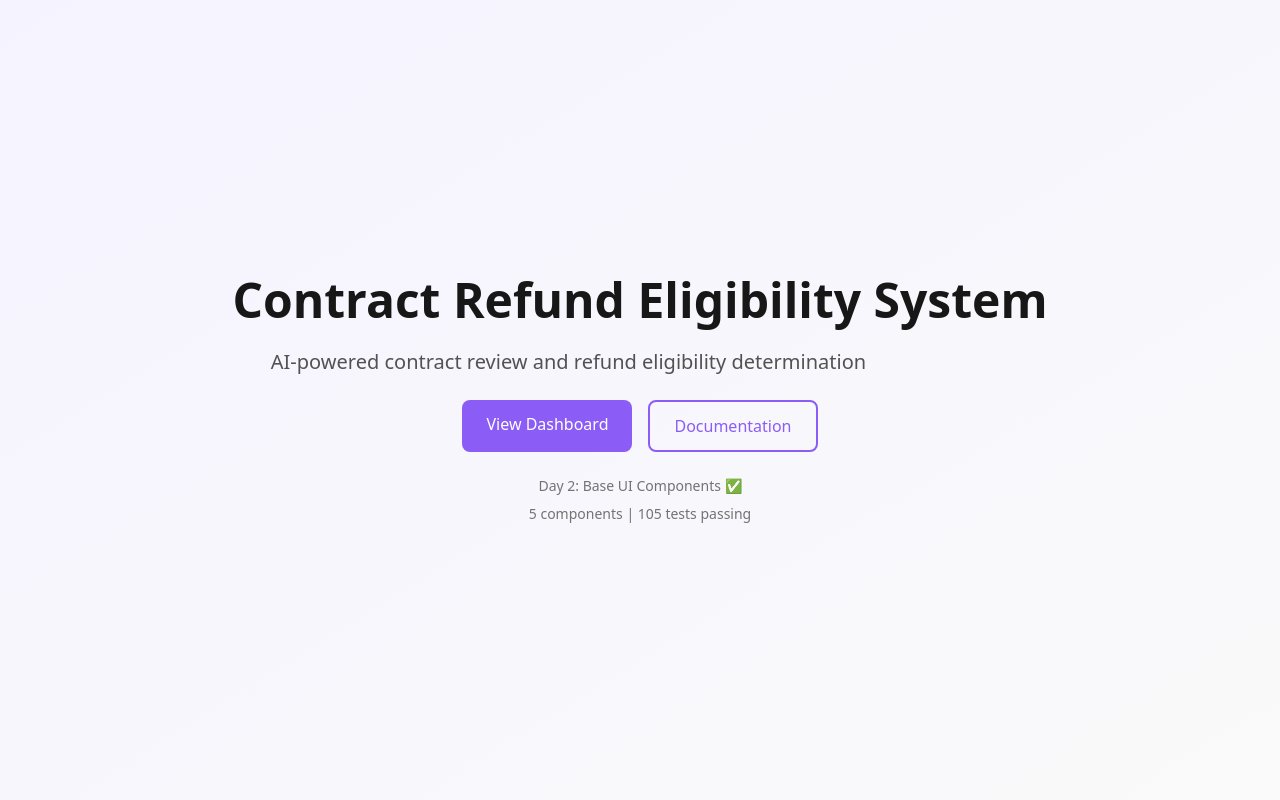
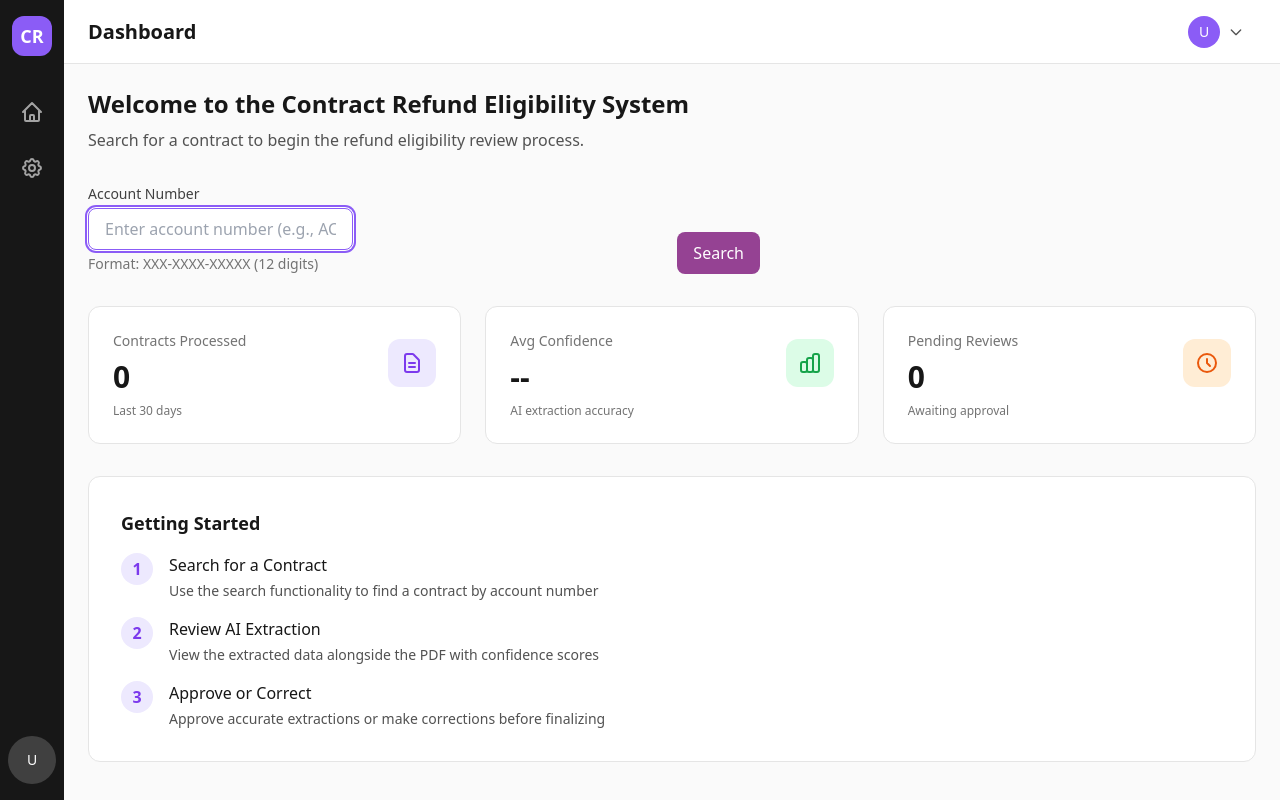
Before and after one commit to charlop/chatbot, a Next.js app in the folder project/frontend/: page / in a window 1280 px wide. Built offline with nearby package versions, Linux system fonts and the light colour scheme; no server answers.

Commit message:
remove splash screen

```diff
--- a/project/frontend/app/layout.tsx
+++ b/project/frontend/app/layout.tsx
@@ -5,7 +5,7 @@ import { ToastProvider } from "@/components/ui/Toast";
 
 export const metadata: Metadata = {
   title: "Contract Refund Eligibility System",
-  description: "AI-powered contract review and refund eligibility determination",
+  description: "Contract review and refund eligibility determination",
   icons: {
     icon: '/favicon.ico',
   },
--- a/project/frontend/app/page.tsx
+++ b/project/frontend/app/page.tsx
@@ -1,34 +1,237 @@
-import Link from 'next/link';
+'use client';
+
+import { useState } from 'react';
+import { useRouter } from 'next/navigation';
+import { Layout } from '@/components/layout/Layout';
+import { SearchBar } from '@/components/search/SearchBar';
+import { RecentSearches } from '@/components/search/RecentSearches';
+import { SearchResults } from '@/components/search/SearchResults';
+import { SearchContractResponse } from '@/lib/api/contracts';
 
 export default function Home() {
+  const router = useRouter();
+  const [searchValue, setSearchValue] = useState('');
+  const [refreshRecentSearches, setRefreshRecentSearches] = useState(0);
+  const [searchResult, setSearchResult] = useState<SearchContractResponse | null>(null);
+
+  const handleSearchSuccess = (result: SearchContractResponse) => {
+    // Store the search result to display
+    setSearchResult(result);
+
+    // Refresh recent searches to show the new search
+    setRefreshRecentSearches((prev) => prev + 1);
+  };
+
+  const handleNewSearch = () => {
+    // Clear the search result and reset the search value
+    setSearchResult(null);
+    setSearchValue('');
+  };
+
+  const handleViewDetails = (contractId: string) => {
+    // Navigate to contract details page
+    router.push(`/contracts/${contractId}`);
+  };
+
+  const handleRecentSearchSelect = (accountNumber: string) => {
+    // Pre-populate search bar with selected account number
+    setSearchValue(accountNumber);
+    // Optionally trigger search automatically
+    // For now, just populate the field so user can review and click Search
+  };
+
+  const handleRecentSearchesClear = () => {
+    setRefreshRecentSearches((prev) => prev + 1);
+  };
+
   return (
-    <main className="flex min-h-screen flex-col items-center justify-center p-24 bg-gradient-to-br from-primary-50 to-neutral-50 dark:from-neutral-900 dark:to-neutral-800 transition-colors">
-      <div className="text-center space-y-6">
-        <h1 className="text-5xl font-bold text-neutral-900 dark:text-neutral-100">
-          Contract Refund Eligibility System
-        </h1>
-        <p className="mt-4 text-xl text-neutral-600 dark:text-neutral-400 max-w-2xl">
-          AI-powered contract review and refund eligibility determination
-        </p>
-        <div className="mt-8 flex gap-4 justify-center">
-          <Link
-            href="/dashboard"
-            className="px-6 py-3 bg-primary-500 text-white rounded-md hover:bg-primary-600 transition-colors font-medium"
-          >
-            View Dashboard
-          </Link>
-          <a
-            href="https://github.com"
-            className="px-6 py-3 border-2 border-primary-500 text-primary-500 rounded-md hover:bg-primary-50 transition-colors font-medium"
-          >
-            Documentation
-          </a>
+    <Layout title="Dashboard">
+      <div className="max-w-7xl mx-auto">
+        {/* Dashboard Content */}
+        <div className="mb-8">
+          <h2 className="text-2xl font-bold text-neutral-900 dark:text-neutral-100 mb-2">
+            Welcome to the Contract Refund Eligibility System
+          </h2>
+          <p className="text-neutral-600 dark:text-neutral-400">
+            Search for a contract to begin the refund eligibility review process.
+          </p>
         </div>
-        <div className="mt-12 text-sm text-neutral-500">
-          <p>Day 2: Base UI Components ✅</p>
-          <p className="mt-2">5 components | 105 tests passing</p>
+
+        {/* Search Section */}
+        <div className="mb-8 max-w-2xl">
+          {!searchResult ? (
+            <>
+              <SearchBar
+                value={searchValue}
+                onChange={setSearchValue}
+                onSuccess={handleSearchSuccess}
+                placeholder="Enter account number (e.g., ACC-TEST-00001)"
+                autoFocus
+              />
+              <RecentSearches
+                key={refreshRecentSearches}
+                onSelect={handleRecentSearchSelect}
+                onClear={handleRecentSearchesClear}
+              />
+            </>
+          ) : (
+            <SearchResults
+              result={searchResult}
+              onNewSearch={handleNewSearch}
+              onViewDetails={() => handleViewDetails(searchResult.contractId)}
+            />
+          )}
+        </div>
+
+        {/* Quick Stats */}
+        <div className="grid grid-cols-1 md:grid-cols-3 gap-6 mb-8">
+          {/* Processed Contracts */}
+          <div className="bg-white dark:bg-neutral-800 rounded-lg border border-neutral-200 dark:border-neutral-700 p-6 transition-colors">
+            <div className="flex items-center justify-between">
+              <div>
+                <p className="text-sm font-medium text-neutral-500 dark:text-neutral-400">
+                  Contracts Processed
+                </p>
+                <p className="text-3xl font-bold text-neutral-900 dark:text-neutral-100 mt-2">
+                  0
+                </p>
+              </div>
+              <div className="w-12 h-12 bg-primary-100 dark:bg-primary-900/30 rounded-lg flex items-center justify-center">
+                <svg
+                  className="w-6 h-6 text-primary-600 dark:text-primary-400"
+                  fill="none"
+                  stroke="currentColor"
+                  viewBox="0 0 24 24"
+                >
+                  <path
+                    strokeLinecap="round"
+                    strokeLinejoin="round"
+                    strokeWidth={2}
+                    d="M9 12h6m-6 4h6m2 5H7a2 2 0 01-2-2V5a2 2 0 012-2h5.586a1 1 0 01.707.293l5.414 5.414a1 1 0 01.293.707V19a2 2 0 01-2 2z"
+                  />
+                </svg>
+              </div>
+            </div>
+            <p className="text-xs text-neutral-500 dark:text-neutral-400 mt-2">
+              Last 30 days
+            </p>
+          </div>
+
+          {/* Average Confidence */}
+          <div className="bg-white dark:bg-neutral-800 rounded-lg border border-neutral-200 dark:border-neutral-700 p-6 transition-colors">
+            <div className="flex items-center justify-between">
+              <div>
+                <p className="text-sm font-medium text-neutral-500 dark:text-neutral-400">
+                  Avg Confidence
+                </p>
+                <p className="text-3xl font-bold text-neutral-900 dark:text-neutral-100 mt-2">
+                  --
+                </p>
+              </div>
+              <div className="w-12 h-12 bg-success-100 dark:bg-success-900/30 rounded-lg flex items-center justify-center">
+                <svg
+                  className="w-6 h-6 text-success-600 dark:text-success-400"
+                  fill="none"
+                  stroke="currentColor"
+                  viewBox="0 0 24 24"
+                >
+                  <path
+                    strokeLinecap="round"
+                    strokeLinejoin="round"
+                    strokeWidth={2}
+                    d="M9 19v-6a2 2 0 00-2-2H5a2 2 0 00-2 2v6a2 2 0 002 2h2a2 2 0 002-2zm0 0V9a2 2 0 012-2h2a2 2 0 012 2v10m-6 0a2 2 0 002 2h2a2 2 0 002-2m0 0V5a2 2 0 012-2h2a2 2 0 012 2v14a2 2 0 01-2 2h-2a2 2 0 01-2-2z"
+                  />
+                </svg>
+              </div>
+            </div>
+            <p className="text-xs text-neutral-500 dark:text-neutral-400 mt-2">
+              AI extraction accuracy
+            </p>
+          </div>
+
+          {/* Pending Reviews */}
+          <div className="bg-white dark:bg-neutral-800 rounded-lg border border-neutral-200 dark:border-neutral-700 p-6 transition-colors">
+            <div className="flex items-center justify-between">
+              <div>
+                <p className="text-sm font-medium text-neutral-500 dark:text-neutral-400">
+                  Pending Reviews
+                </p>
+                <p className="text-3xl font-bold text-neutral-900 dark:text-neutral-100 mt-2">
+                  0
+                </p>
+              </div>
+              <div className="w-12 h-12 bg-warning-100 dark:bg-warning-900/30 rounded-lg flex items-center justify-center">
+                <svg
+                  className="w-6 h-6 text-warning-600 dark:text-warning-400"
+                  fill="none"
+                  stroke="currentColor"
+                  viewBox="0 0 24 24"
+                >
+                  <path
+                    strokeLinecap="round"
+                    strokeLinejoin="round"
+                    strokeWidth={2}
+                    d="M12 8v4l3 3m6-3a9 9 0 11-18 0 9 9 0 0118 0z"
+                  />
+                </svg>
+              </div>
+            </div>
+            <p className="text-xs text-neutral-500 dark:text-neutral-400 mt-2">
+              Awaiting approval
+            </p>
+          </div>
+        </div>
+
+        {/* Getting Started */}
+        <div className="bg-white dark:bg-neutral-800 rounded-lg border border-neutral-200 dark:border-neutral-700 p-8 transition-colors">
+          <h3 className="text-lg font-semibold text-neutral-900 dark:text-neutral-100 mb-4">
+            Getting Started
+          </h3>
+          <div className="space-y-4">
+            <div className="flex items-start gap-4">
+              <div className="flex-shrink-0 w-8 h-8 bg-primary-100 dark:bg-primary-900/30 rounded-full flex items-center justify-center text-primary-600 dark:text-primary-400 font-semibold">
+                1
+              </div>
+              <div>
+                <h4 className="font-medium text-neutral-900 dark:text-neutral-100">
+                  Search for a Contract
+                </h4>
+                <p className="text-sm text-neutral-600 dark:text-neutral-400 mt-1">
+                  Use the search functionality to find a contract by account number
+                </p>
+              </div>
+            </div>
+
+            <div className="flex items-start gap-4">
+              <div className="flex-shrink-0 w-8 h-8 bg-primary-100 dark:bg-primary-900/30 rounded-full flex items-center justify-center text-primary-600 dark:text-primary-400 font-semibold">
+                2
+              </div>
+              <div>
+                <h4 className="font-medium text-neutral-900 dark:text-neutral-100">
+                  Review AI Extraction
+                </h4>
+                <p className="text-sm text-neutral-600 dark:text-neutral-400 mt-1">
+                  View the extracted data alongside the PDF with confidence scores
+                </p>
+              </div>
+            </div>
+
+            <div className="flex items-start gap-4">
+              <div className="flex-shrink-0 w-8 h-8 bg-primary-100 dark:bg-primary-900/30 rounded-full flex items-center justify-center text-primary-600 dark:text-primary-400 font-semibold">
+                3
+              </div>
+              <div>
+                <h4 className="font-medium text-neutral-900 dark:text-neutral-100">
+                  Approve or Correct
+                </h4>
+                <p className="text-sm text-neutral-600 dark:text-neutral-400 mt-1">
+                  Approve accurate extractions or make corrections before finalizing
+                </p>
+              </div>
+            </div>
+          </div>
         </div>
       </div>
-    </main>
+    </Layout>
   );
 }
```
Also changed, not shown: 1 other file (tests, documents, lock files or other folders).
